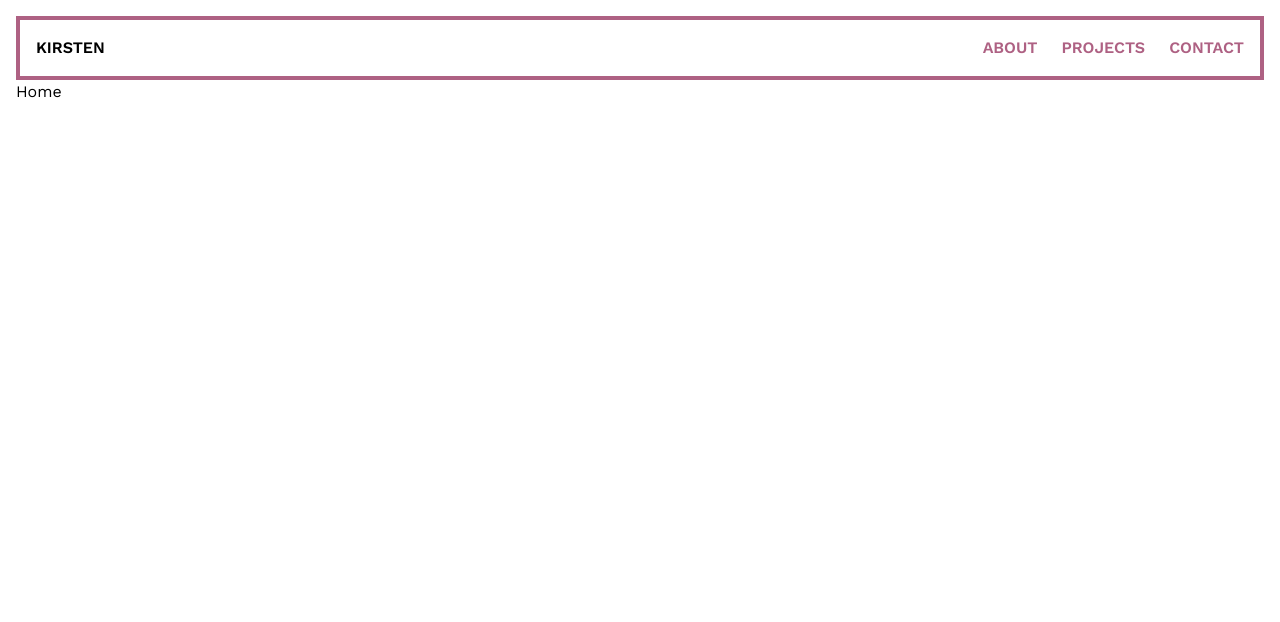
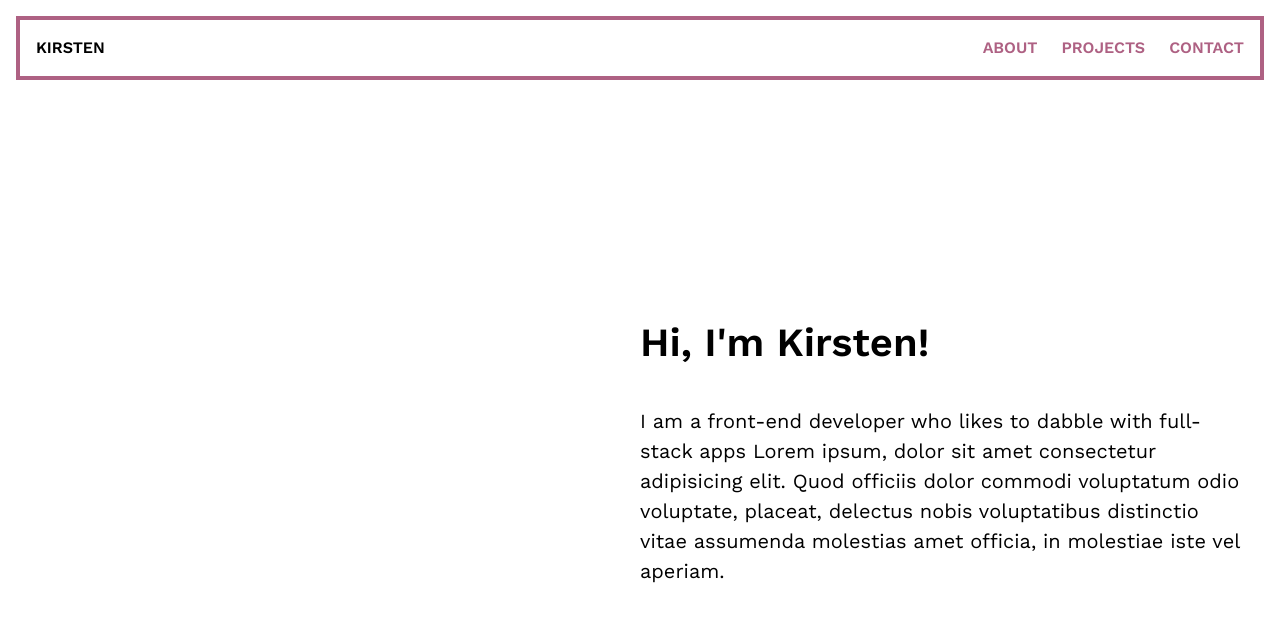
Before and after one commit to kmalcaba/kmalcaba.github.io, a React (Create React App) app: page / in a window 1280 px wide. Shown: the top 622 px of the page. Built offline with nearby package versions, Linux system fonts and the light colour scheme.

Commit message:
Add basic styling and imports

```diff
--- a/src/components/Hero/Hero.jsx
+++ b/src/components/Hero/Hero.jsx
@@ -0,0 +1,19 @@
+import "./Hero.scss";
+
+function Hero() {
+  return (
+    <section className="hero">
+      <div className="hero-content">
+        <h1>Hi, I'm Kirsten!</h1>
+        <p>
+          I am a front-end developer who likes to dabble with full-stack apps
+          Lorem ipsum, dolor sit amet consectetur adipisicing elit. Quod
+          officiis dolor commodi voluptatum odio voluptate, placeat, delectus
+          nobis voluptatibus distinctio vitae assumenda molestias amet officia,
+          in molestiae iste vel aperiam.
+        </p>
+      </div>
+    </section>
+  );
+}
+export default Hero;
--- a/src/components/Hero/Hero.scss
+++ b/src/components/Hero/Hero.scss
@@ -0,0 +1,34 @@
+@import '../../styles/general.scss';
+@import '../../styles/breakpoints.scss';
+
+.hero {
+  width: 100%;
+  display: grid;
+  grid-template-columns: 1fr 1fr;
+  margin-top: 200px;
+  transition: 0.3s ease all;
+
+  &-content {
+    grid-column: 2/3;
+    width: 75vh;
+
+    @media screen and (max-width: $breakpoint-tablet) {
+      width: 100%;
+    }
+
+    h1 {
+      font-size: 2.5rem;
+      font-weight: 600;
+    }
+
+    p {
+      font-size: 1.25rem;
+    }
+  }
+
+  @media screen and (max-width: $breakpoint-tablet) {
+    display: flex;
+    flex-direction: column;
+    margin-top: 0;
+  }
+}
--- a/src/pages/Home/Home.jsx
+++ b/src/pages/Home/Home.jsx
@@ -1,6 +1,11 @@
+import Hero from "../../components/Hero/Hero";
 import "./Home.scss";
 
 function Home() {
-  return <div>Home</div>;
+  return (
+    <div>
+      <Hero />
+    </div>
+  );
 }
 export default Home;
```
